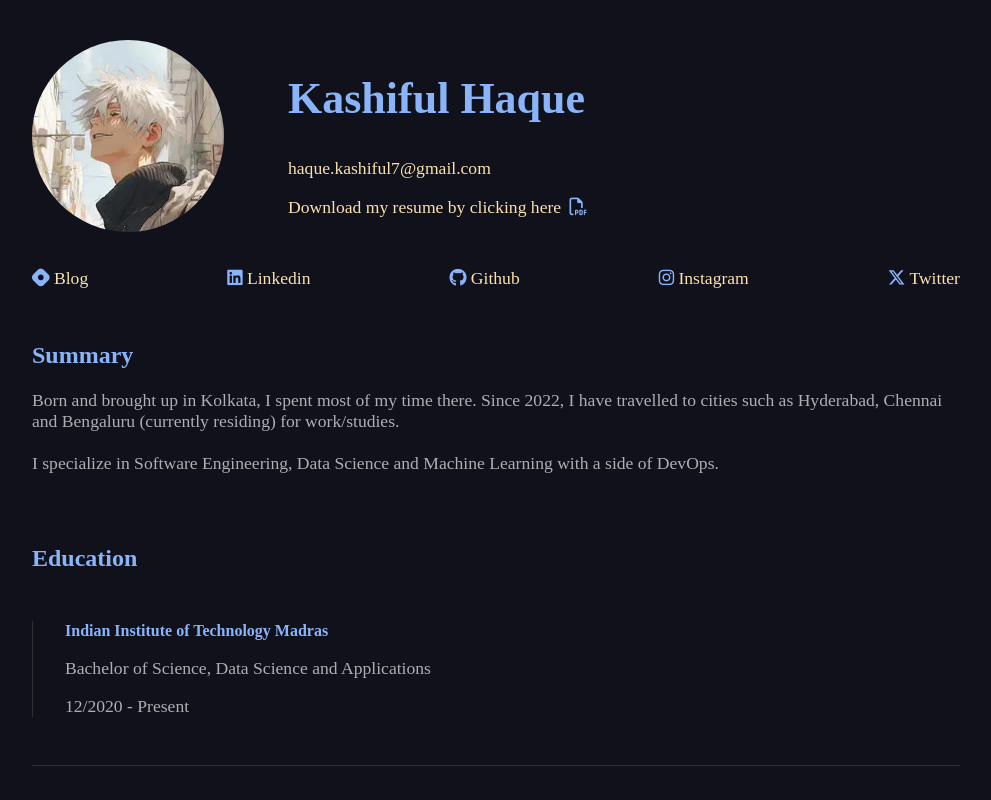
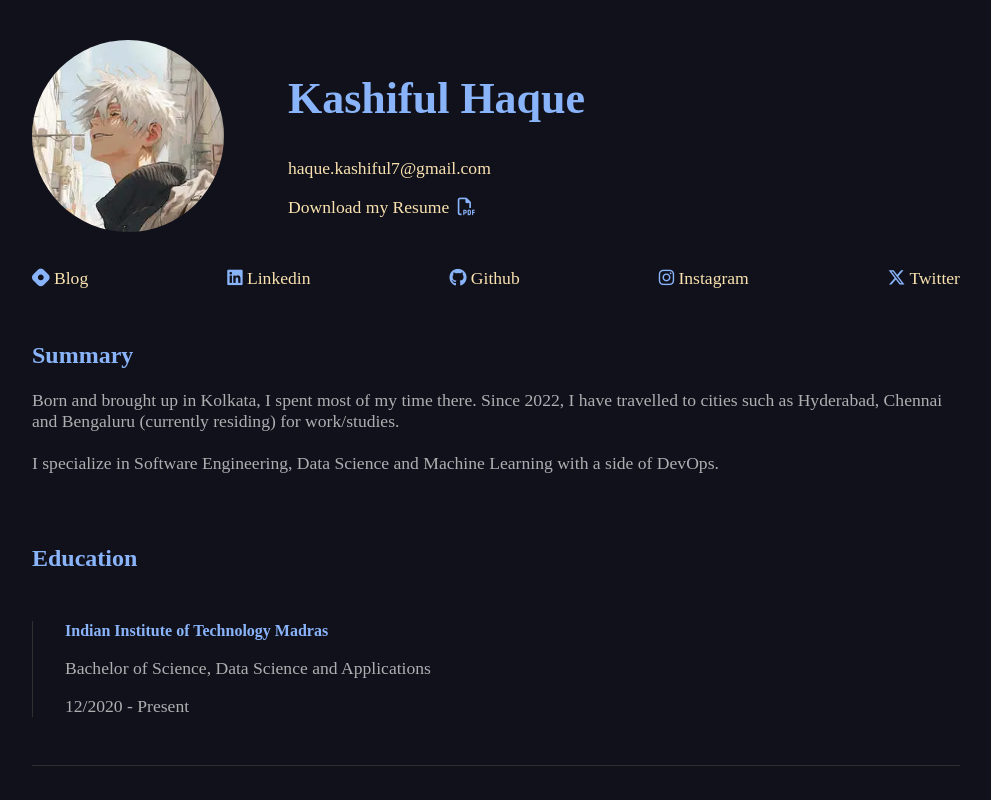
Before and after one commit to kashifulhaque/ifkash, a SvelteKit app: page / in a window 1280 px wide. Shown: the top 800 px of the page, without its empty margins (144-1135 px from the left). Built offline with nearby package versions, Linux system fonts and the light colour scheme; a web font is replaced by a local one.

Commit message:
Update +page.svelte

```diff
--- a/src/routes/+page.svelte
+++ b/src/routes/+page.svelte
@@ -34,7 +34,7 @@
           href="./assets/Kashiful_Haque.pdf"
           target="_blank"
           rel="noopener noreferrer"
-          >Download my resume by clicking here
+          >Download my Resume
           <i class="fa-regular fa-file-pdf margin-left"></i>
         </a>
       </p>
```
